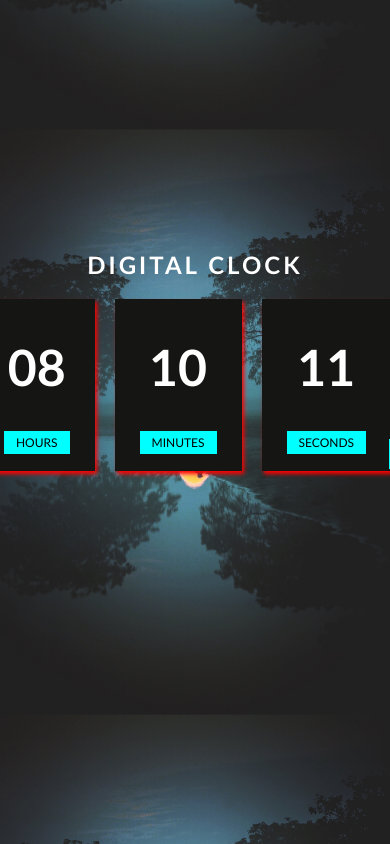
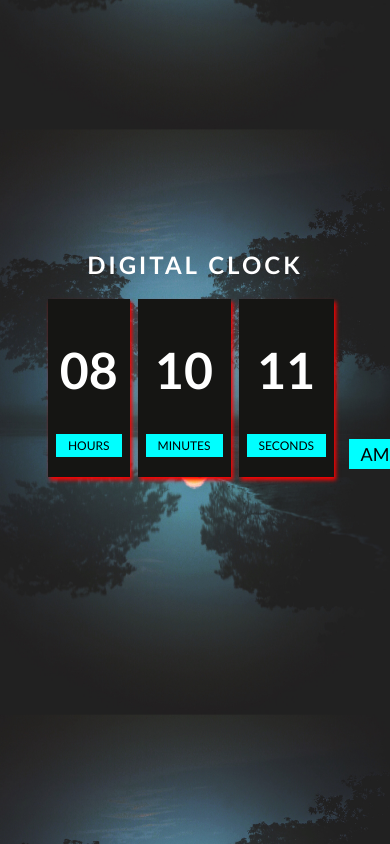
Before and after one commit to 95027/Digital_clock, a plain HTML site: page index.html in a window 390 px wide. Drawn offline with Linux system fonts and the light colour scheme.

Commit message:
Update style.css

```diff
--- a/style.css
+++ b/style.css
@@ -47,3 +47,16 @@ span
     margin-top: 140px;
     font-size: 18px;
 }
+@media (min-width:350px) and (max-width:650px)
+{
+    .row .column
+    {
+        margin-right: 8px;
+        padding: 8px;
+    }
+    span
+{
+    position: absolute;
+    margin-left: 360px;
+}
+}
```
